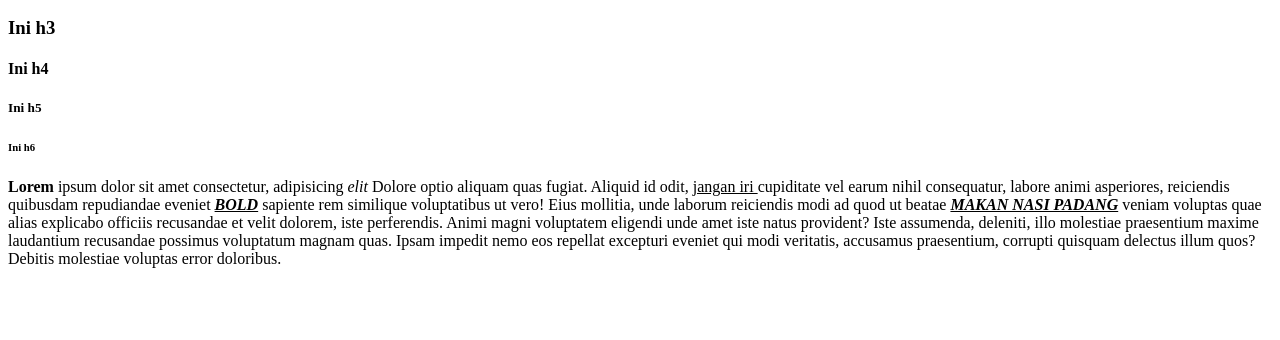
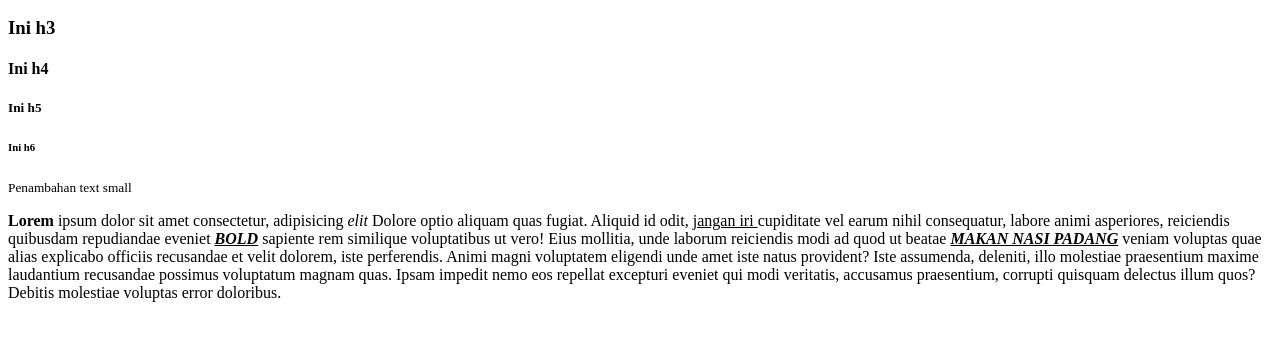
Before and after one commit to TakSelamanyaHadir/Html-latihan-1, a plain HTML site: page index.html in a window 1280 px wide. Shown: the part 110-450 px from the top of the page. Drawn offline with Linux system fonts and the light colour scheme.

Commit message:
menambahkan tag small

```diff
--- a/index.html
+++ b/index.html
@@ -5,7 +5,7 @@
     <meta charset="UTF-8">
     <meta http-equiv="X-UA-Compatible" content="IE=edge">
     <meta name="viewport" content="width=device-width, initial-scale=1.0">
-    <title>latihan 1</title>
+    <title>latihan 2</title>
 </head>
 
 <body>
@@ -16,6 +16,8 @@
     <h4> Ini h4</h4>
     <h5> Ini h5</h5>
     <h6> Ini h6</h6>
+
+    <small>Penambahan text small</small>
 
     <!-- membuat paragfar -->
     <p>
```
